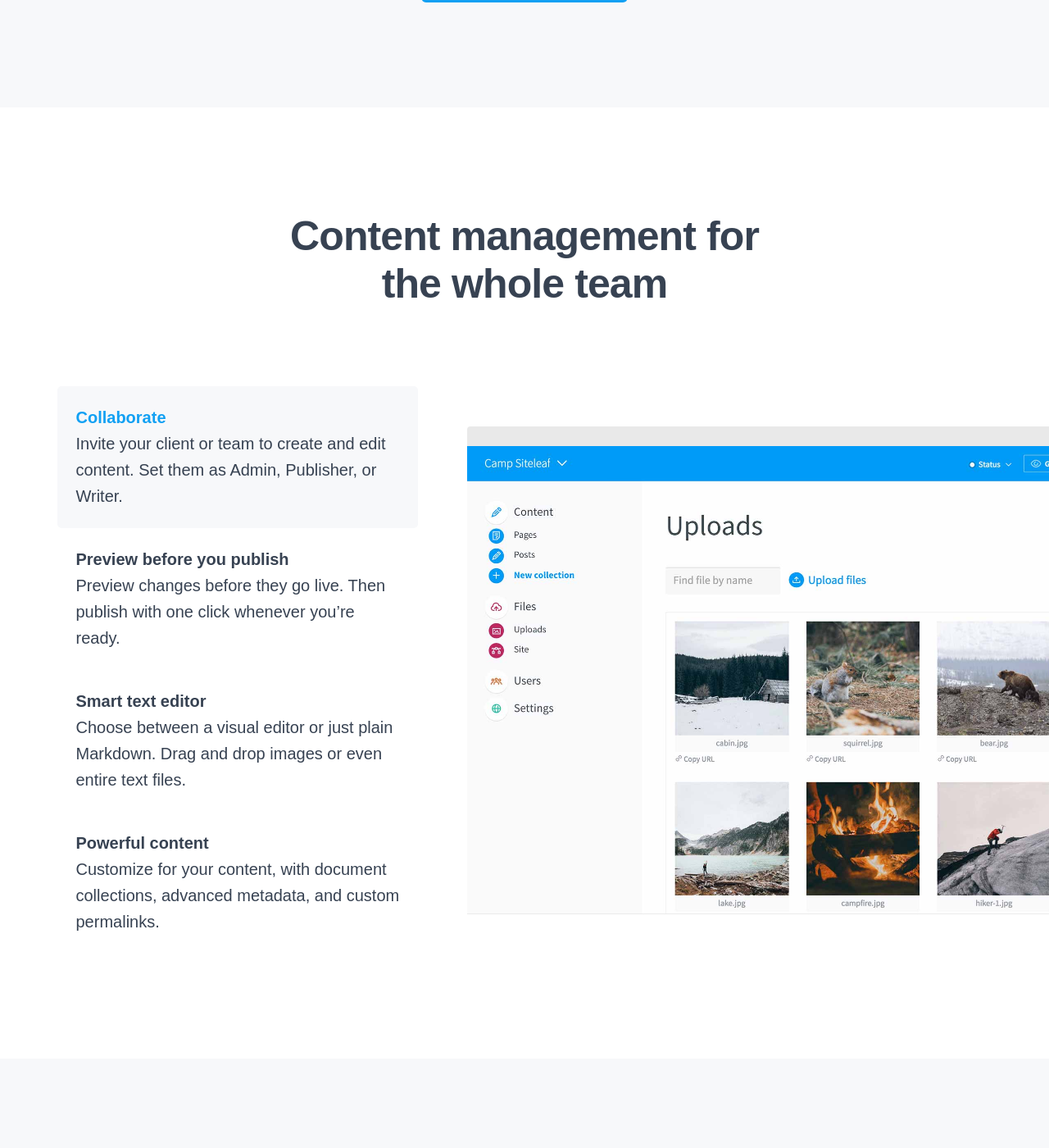
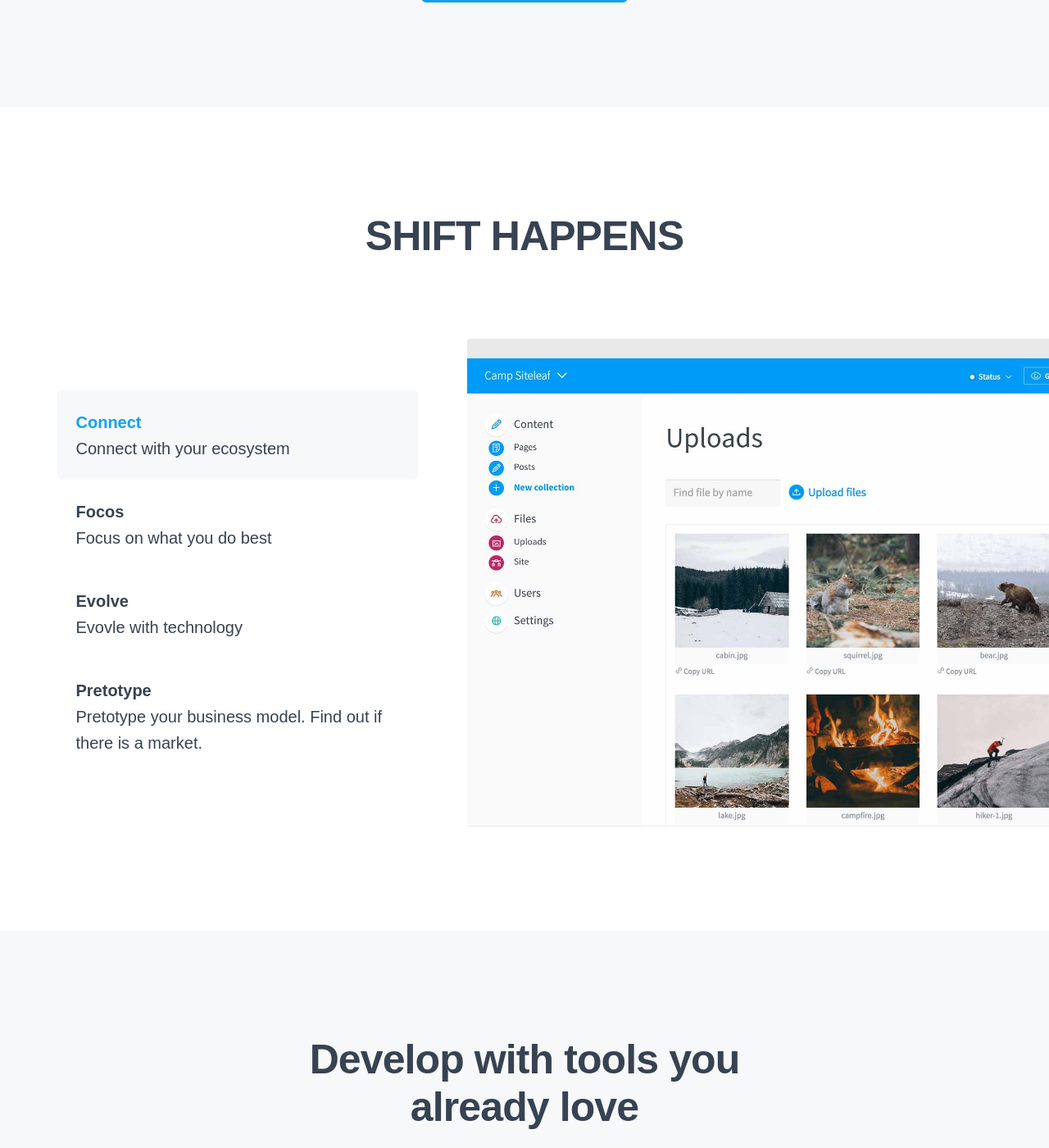
Before and after one commit to budweis/venture, a Jekyll site: the page built from index.markdown, in a window 1280 px wide and 1400 px high, scrolled down 1220 px. Shown: the whole window at 82% size. Built offline with Jekyll 4.4.1, drawn with Linux system fonts in a browser that asks for light colours; some web fonts are replaced.

Commit message:
Updated Index

```diff
--- a/index.markdown
+++ b/index.markdown
@@ -26,30 +26,26 @@ features:
     body: Access by [API](http://learn.siteleaf.com/api/) or generate static sites
       to S3, GitHub, FTP
     image: "/uploads/home__intro--owl.svg"
-- title: Content management for the whole team
+- title: SHIFT HAPPENS
   handle: manage
   width: wide
   color: blue
   subsections:
-  - title: Collaborate
-    handle: collaborate
-    body: Invite your client or team to create and edit content. Set them as Admin,
-      Publisher, or Writer.
+  - title: Connect
+    handle: connect
+    body: Connect with your ecosystem
     image: "/uploads/home__manage--collaborate.jpg"
-  - title: Preview before you publish
-    handle: preview
-    body: Preview changes before they go live. Then publish with one click whenever
-      you’re ready.
+  - title: Focos
+    handle: focus
+    body: Focus on what you do best
     image: "/uploads/home__manage--preview.jpg"
-  - title: Smart text editor
-    handle: edit
-    body: Choose between a visual editor or just plain Markdown. Drag and drop images
-      or even entire text files.
+  - title: Evolve
+    handle: evolve
+    body: Evovle with technology
     image: "/uploads/home__manage--edit.jpg"
-  - title: Powerful content
-    handle: customize
-    body: Customize for your content, with document collections, advanced metadata,
-      and custom permalinks.
+  - title: 'Pretotype '
+    handle: business model
+    body: Pretotype your business model. Find out if there is a market.
     image: "/uploads/home__manage--customize.jpg"
 - title: Develop with tools you already love
   handle: develop
```
